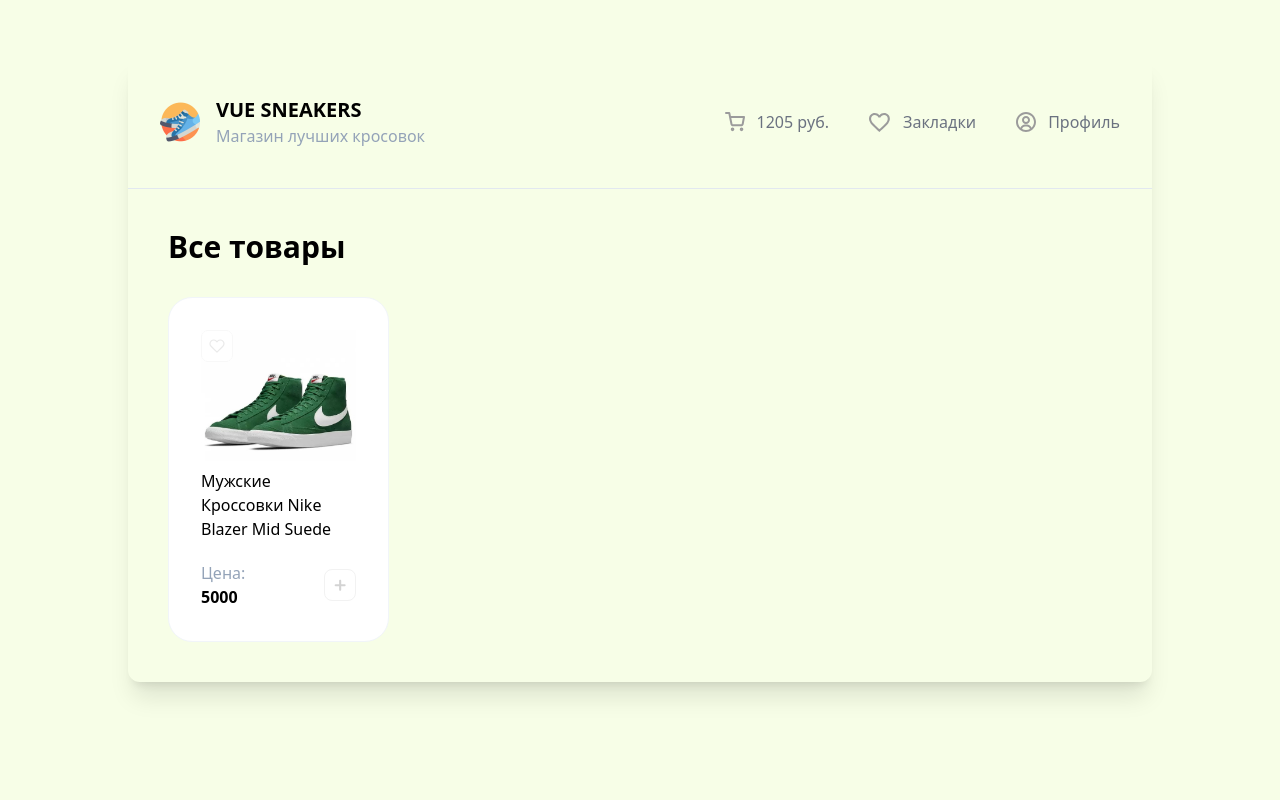
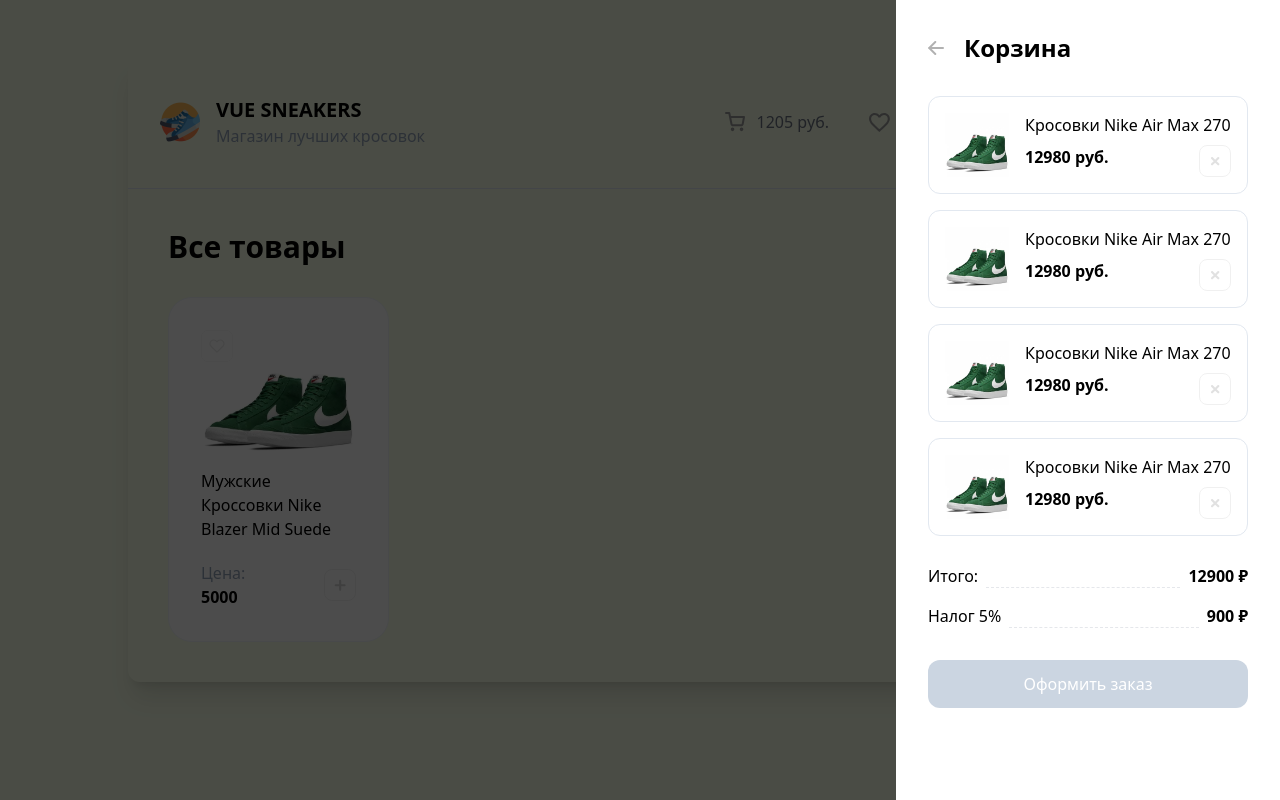
Before and after one commit to romantut1988/vue-project, a Vue app: page / in a window 1280 px wide. Built offline with nearby package versions, Linux system fonts and the light colour scheme.

Commit message:
add basket

```diff
--- a/src/App.vue
+++ b/src/App.vue
@@ -1,9 +1,11 @@
 <script setup>
 import Header from './components/Header.vue'
 import CardList from './components/CardList.vue'
+import Drawer from './components/Drawer.vue'
 </script>
 
 <template>
+  <Drawer />
   <div class="w-4/5 m-auto rounded-xl shadow-xl mt-14">
     <Header />
 
--- /dev/null
+++ b/src/components/CartItem.vue
@@ -0,0 +1,18 @@
+<template>
+  <div class="flex items-center border border-slate-200 p-4 rounded-xl gap-4">
+    <img class="w-16 h-16" src="/sneakers/sneakers-1.jpg" alt="Sneaker" />
+
+    <div class="flex flex-col">
+      <p>Кросовки Nike Air Max 270</p>
+
+      <div class="flex justify-between mt-2">
+        <b>12980 руб.</b>
+        <img
+          class="opacity-40 hover:opacity-100 cursor-pointer transition"
+          src="/close.svg"
+          alt=""
+        />
+      </div>
+    </div>
+  </div>
+</template>
--- /dev/null
+++ b/src/components/CartItemList.vue
@@ -0,0 +1,12 @@
+<script setup>
+import CartItem from './CartItem.vue'
+</script>
+
+<template>
+  <div class="flex flex-col flex-1 gap-4 justify-between">
+    <CartItem />
+    <CartItem />
+    <CartItem />
+    <CartItem />
+  </div>
+</template>
--- a/src/components/Drawer.vue
+++ b/src/components/Drawer.vue
@@ -1,3 +1,32 @@
+<script setup>
+import DrawerHead from './DrawerHead.vue'
+import CartItemList from './CartItemList.vue'
+</script>
+
 <template>
-  <div></div>
+  <div class="fixed top-0 left-0 h-full w-full bg-black z-10 opacity-70"></div>
+  <div class="bg-white w-96 h-full fixed right-0 top-0 z-20 p-8">
+    <DrawerHead />
+    <CartItemList />
+
+    <div class="flex flex-col gap-4 mt-7">
+      <div class="flex gap-2">
+        <span>Итого:</span>
+        <div class="flex-1 border-b border-dashed"></div>
+        <b>12900 ₽</b>
+      </div>
+
+      <div class="flex gap-2">
+        <span>Налог 5%</span>
+        <div class="flex-1 border-b border-dashed"></div>
+        <b>900 ₽</b>
+      </div>
+      <button
+        disabled=""
+        class="mt-4 transition bg-lime-500 w-full rounded-xl disabled:bg-slate-300 py-3 text-white hover:bg-lime-600 active:bg-lime-700 cursor-pointer"
+      >
+        Оформить заказ
+      </button>
+    </div>
+  </div>
 </template>
--- /dev/null
+++ b/src/components/DrawerHead.vue
@@ -0,0 +1,28 @@
+<template>
+  <div class="flex items-center gap-5 mb-8">
+    <svg
+      class="opacity-30 cursor-pointer rotate-180 hover:opacity-100 transition hover:-translate-x-1"
+      width="16"
+      height="14"
+      viewBox="0 0 16 14"
+      fill="none"
+      xmlns="http://www.w3.org/2000/svg"
+    >
+      <path
+        d="M1 7H14.7143"
+        stroke="black "
+        stroke-width="2"
+        stroke-linecap="round"
+        stroke-linejoin="round"
+      />
+      <path
+        d="M8.71436 1L14.7144 7L8.71436 13"
+        stroke="black"
+        stroke-width="2"
+        stroke-linecap="round"
+        stroke-linejoin="round"
+      />
+    </svg>
+    <h2 class="text-2xl font-bold">Корзина</h2>
+  </div>
+</template>
```
